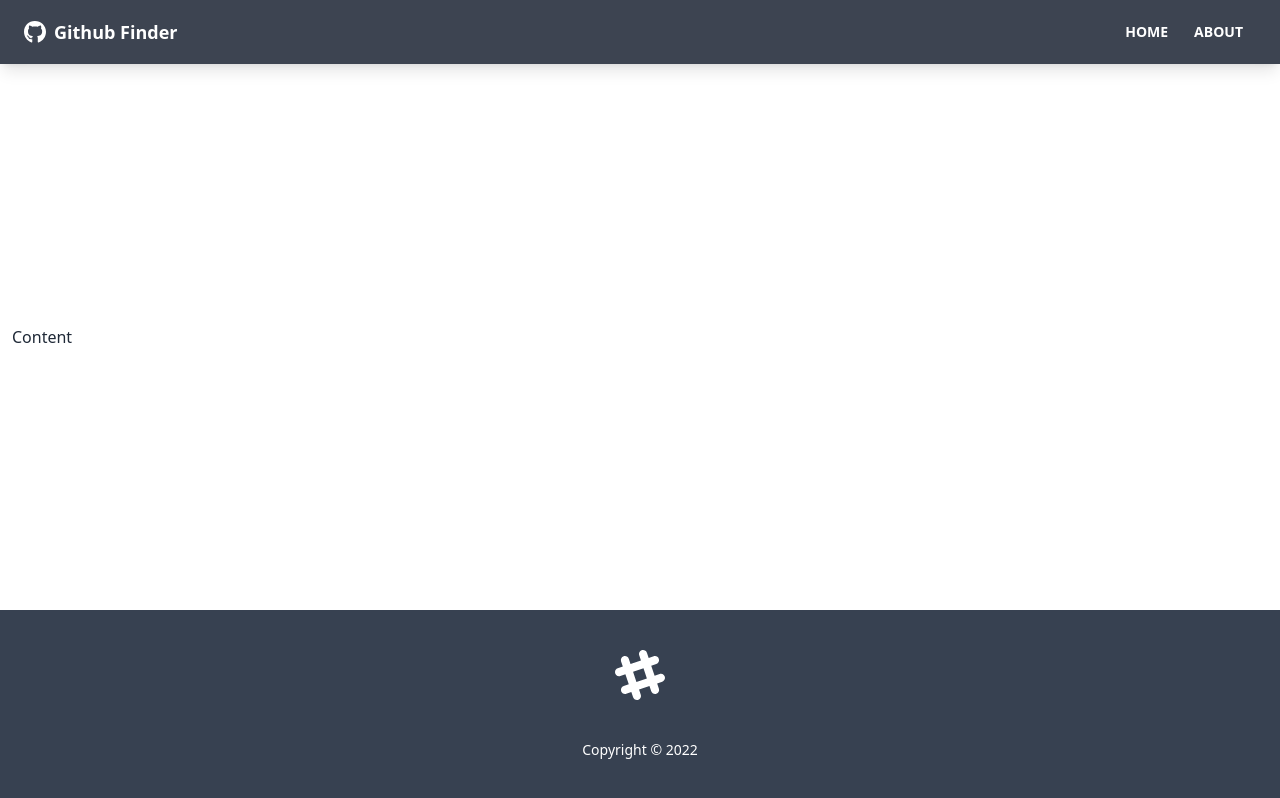
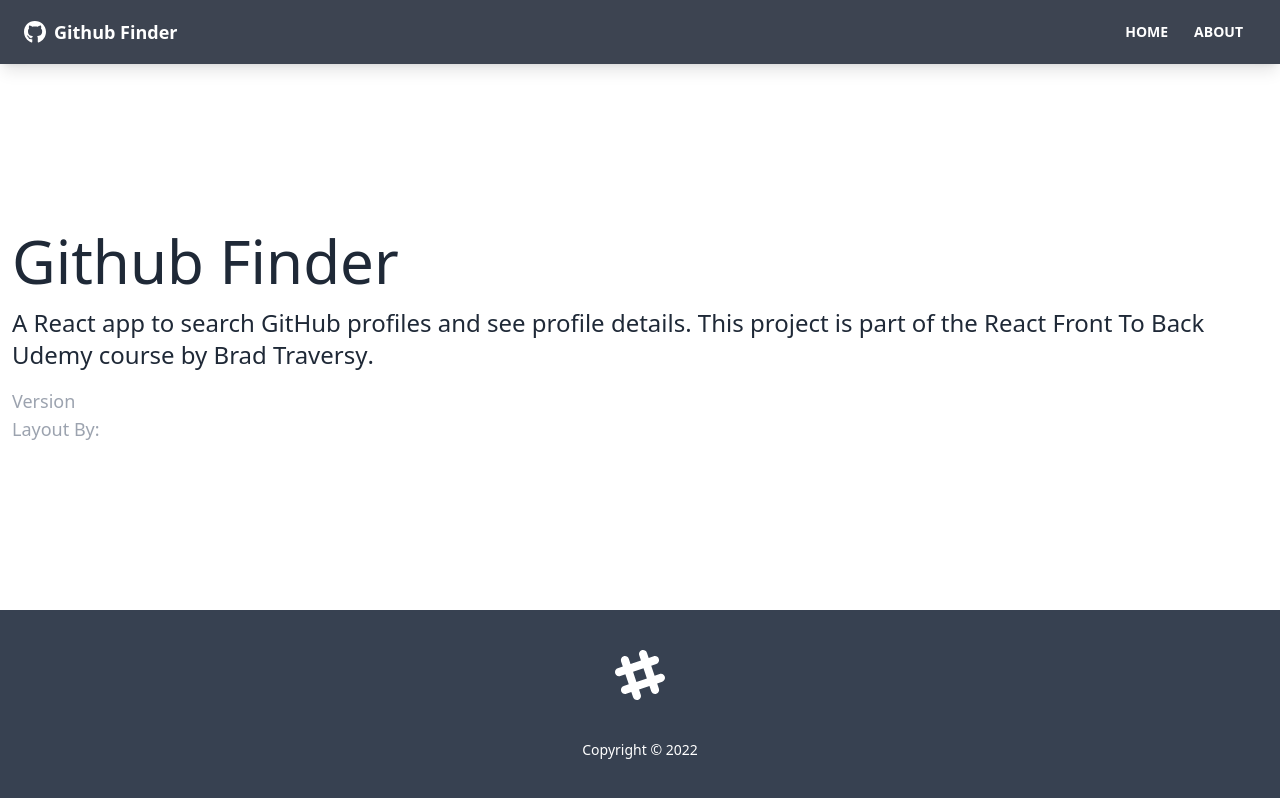
Before and after one commit to eligarlo/github-finder, a React (Create React App) app: page /about in a window 1280 px wide. Built offline with nearby package versions, Linux system fonts and the light colour scheme.

Commit message:
Added pages and routes

```diff
--- a/src/App.tsx
+++ b/src/App.tsx
@@ -1,4 +1,7 @@
-import { BrowserRouter as Router, Route } from 'react-router-dom'
+import { BrowserRouter as Router, Route, Routes } from 'react-router-dom'
+import Home from 'pages/Home'
+import About from 'pages/About'
+import NotFound from 'pages/NotFound'
 import Navbar from 'components/layout/Navbar'
 import Footer from 'components/layout/Footer'
 
@@ -8,7 +11,14 @@
       <div className='flex flex-col justify-between h-screen'>
         <Navbar title='Github Finder' />
 
-        <main className='container mx-auto px-3 pb-12'>Content</main>
+        <main className='container mx-auto px-3 pb-12'>
+          <Routes>
+            <Route path='/' element={<Home />} />
+            <Route path='/about' element={<About />} />
+            <Route path='/notfound' element={<NotFound />} />
+            <Route path='/*' element={<NotFound />} />
+          </Routes>
+        </main>
 
         <Footer />
       </div>
--- /dev/null
+++ b/src/pages/About.tsx
@@ -0,0 +1,32 @@
+interface IAboutProps {}
+
+const About: React.FC<IAboutProps> = () => {
+  return (
+    <>
+      <h1 className='text-6xl mb-4'>Github Finder</h1>
+      <p className='mb-4 text-2xl font-light'>
+        A React app to search GitHub profiles and see profile details. This project is part of the
+        <a href='https://www.udemy.com/course/modern-react-front-to-back/'>
+          {' '}
+          React Front To Back
+        </a>{' '}
+        Udemy course by
+        <strong>
+          <a href='https://traversymedia.com'> Brad Traversy</a>
+        </strong>
+        .
+      </p>
+      <p className='text-lg text-gray-400'>
+        Version <span className='text-white'>1.0.0</span>
+      </p>
+      <p className='text-lg text-gray-400'>
+        Layout By:
+        <a className='text-white ml-2' href='https://twitter.com/hassibmoddasser'>
+          Hassib Moddasser
+        </a>
+      </p>
+    </>
+  )
+}
+
+export default About
--- /dev/null
+++ b/src/pages/Home.tsx
@@ -0,0 +1,11 @@
+interface IHomeProps {}
+
+const Home: React.FC<IHomeProps> = () => {
+  return (
+    <div>
+      <h1 className='text-6xl'>Welcome</h1>
+    </div>
+  )
+}
+
+export default Home
--- /dev/null
+++ b/src/pages/NotFound.tsx
@@ -0,0 +1,22 @@
+import { Link } from 'react-router-dom'
+import { FaHome } from 'react-icons/fa'
+interface INotFoundProps {}
+
+const NotFound: React.FC<INotFoundProps> = () => {
+  return (
+    <div className='hero'>
+      <div className='text-center hero-content'>
+        <div className='max-w-lg'>
+          <h1 className='text-8xl font-bold mb-8'>Oops!</h1>
+          <p className='text-5xl mb-8'>404 - Page not found!</p>
+          <Link to='/' className='btn btn-primary btn-lg'>
+            <FaHome className='mr-2' />
+            Back To Home
+          </Link>
+        </div>
+      </div>
+    </div>
+  )
+}
+
+export default NotFound
```
